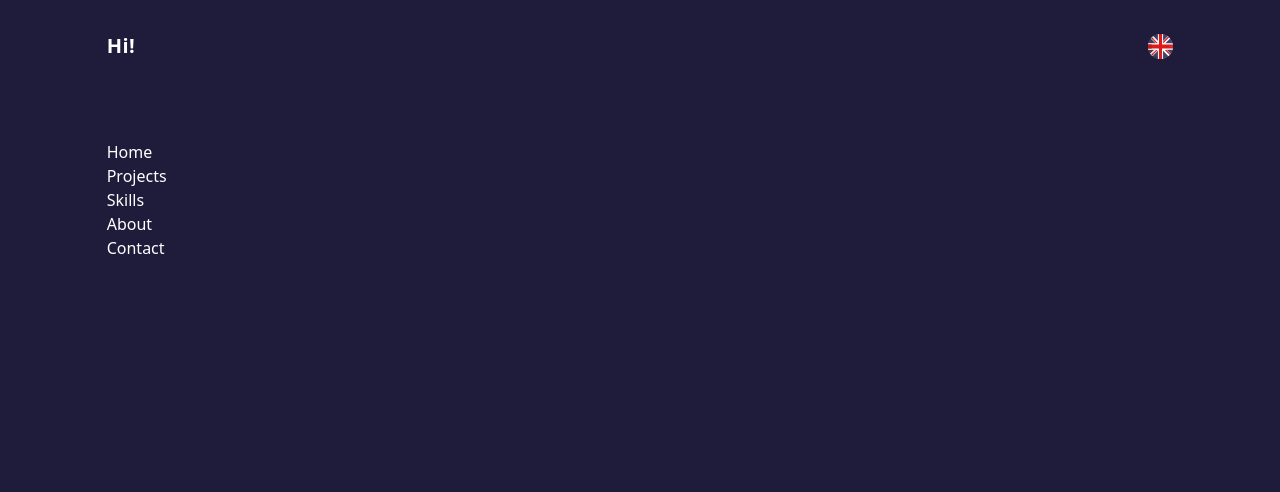
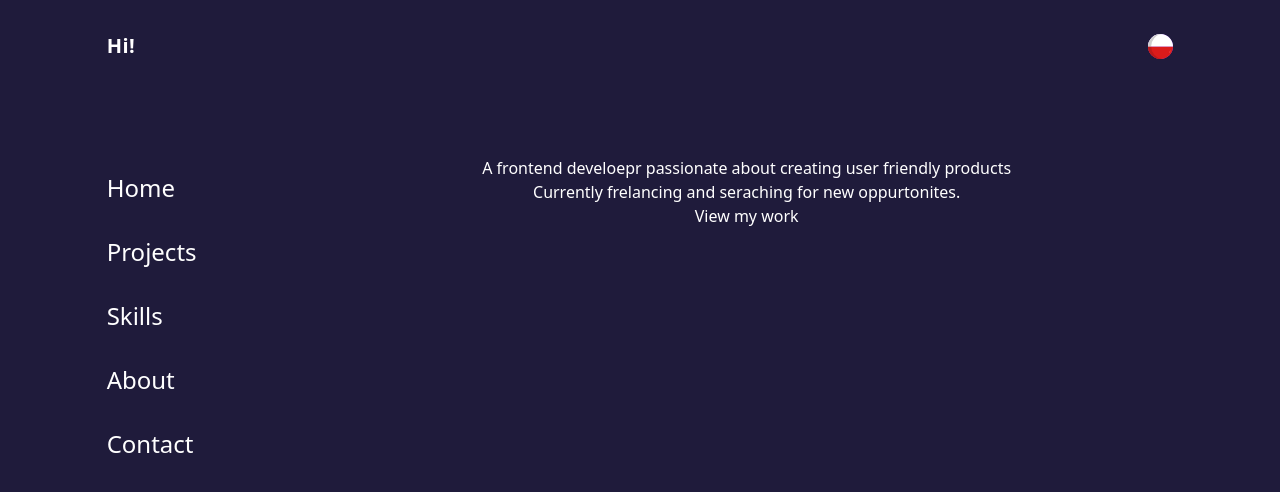
Before and after one commit to BerryTheDeveloper/Old-Portfolio, a React (Create React App) app: page / in a window 1280 px wide. Shown: the top 492 px of the page. Built offline with nearby package versions, Linux system fonts and the light colour scheme.

Commit message:
Added and styled navbar

```diff
--- a/src/App.js
+++ b/src/App.js
@@ -1,14 +1,18 @@
 import './App.css';
 import Navbar from "./components/Navbar"
 import Header from "./components/Header"
+import Footer from "./components/Footer"
+import Content from './components/Content';
 
 function App() {
   return (
     <>
-    <Header />
-    <div className="w-10/12 m-auto py-12">
+    <Header/>
+    <div className="w-10/12 m-auto py-16 flex relative">
       <Navbar/>
+      <Content/>
     </div>
+    <Footer />
     </>
   );
 }
--- /dev/null
+++ b/src/components/Content.js
@@ -0,0 +1,14 @@
+const Content = () => {
+
+    return (
+        <div className="w-4/5 text-white text-center absolute right-0">
+           <p> A frontend develoepr passionate about creating user friendly products</p>
+           <p> Currently frelancing and seraching for new oppurtonites.</p>
+           <button>View my work</button>
+        </div>
+    )
+
+}
+
+
+export default Content
--- a/src/components/Footer.js
+++ b/src/components/Footer.js
@@ -1,6 +1,6 @@
 const Footer = () =>  {
     return (
-        <div>
+        <div className="h-screen">
 
         </div>
     )
--- a/src/components/Header.js
+++ b/src/components/Header.js
@@ -5,13 +5,17 @@ import {ReactComponent as UKIcon} from "../images/united-kingdom.svg"
 
 const Header = () => {
     return (
-        <div className="w-10/12 py-8 m-auto flex flex-row justify-between items-center">
-            <div className="flex">
-                <p className="tracking-wide text-xl text-white font-bold">Hi!</p>
-                {/* <img src="#" alt="Hi"/> */}
+        <div className="sticky top-0 z-10" style={{backgroundColor: "#1f1b3b"}}>
+            <div className="w-10/12 py-8 m-auto flex flex-row justify-between items-center">
+                <div className="flex">
+                    <p className="tracking-wide text-xl text-white font-bold">Hi!</p>
+                    {/* <img src="#" alt="Hi"/> */}
+                </div>
+                <div className="cursor-pointer">
+                <PolandIcon />
+                </div>
+                {/* <UKIcon /> */}
             </div>
-            {/* <PolandIcon /> */}
-            <UKIcon />
         </div>
     )
 }
--- a/src/components/Navbar.js
+++ b/src/components/Navbar.js
@@ -1,15 +1,16 @@
+const nameForNavbar = ["Home", "Projects", "Skills", "About", "Contact"];
 
 const Navbar = () => {
     return (
-        <nav className="w-1/5 text-white position-left">
-           <ul className="flex flex-col">
-               <li>Home</li>
-               <li>Projects</li>
-               <li>Skills</li>
-               <li>About</li>
-               <li>Contact</li>
+        <nav className="w-1/5 text-white text-2xl font-normal leading-10 fixed">
+           <ul className="flex flex-col text-decoration:none list-none">
+               {nameForNavbar.map((item, index) => <a href="#" key={index} className="py-3 hover:text-red-900  w-2/5">{item}</a>    )}
+               {/* <a href="#" className="py-3 hover:text-red-900  w-2/5">Home</a>
+               <a href="#" className="py-3 hover:text-red-900  w-2/5">Projects</a>
+               <a href="#" className="py-3 hover:text-red-900  w-2/5">Skills</a>
+               <a href="#" className="py-3 hover:text-red-900  w-2/5">About</a>
+               <a href="#" className="py-3 hover:text-red-900  w-2/5">Contact</a> */}
            </ul>
-
         </nav>
     )
 }
```
